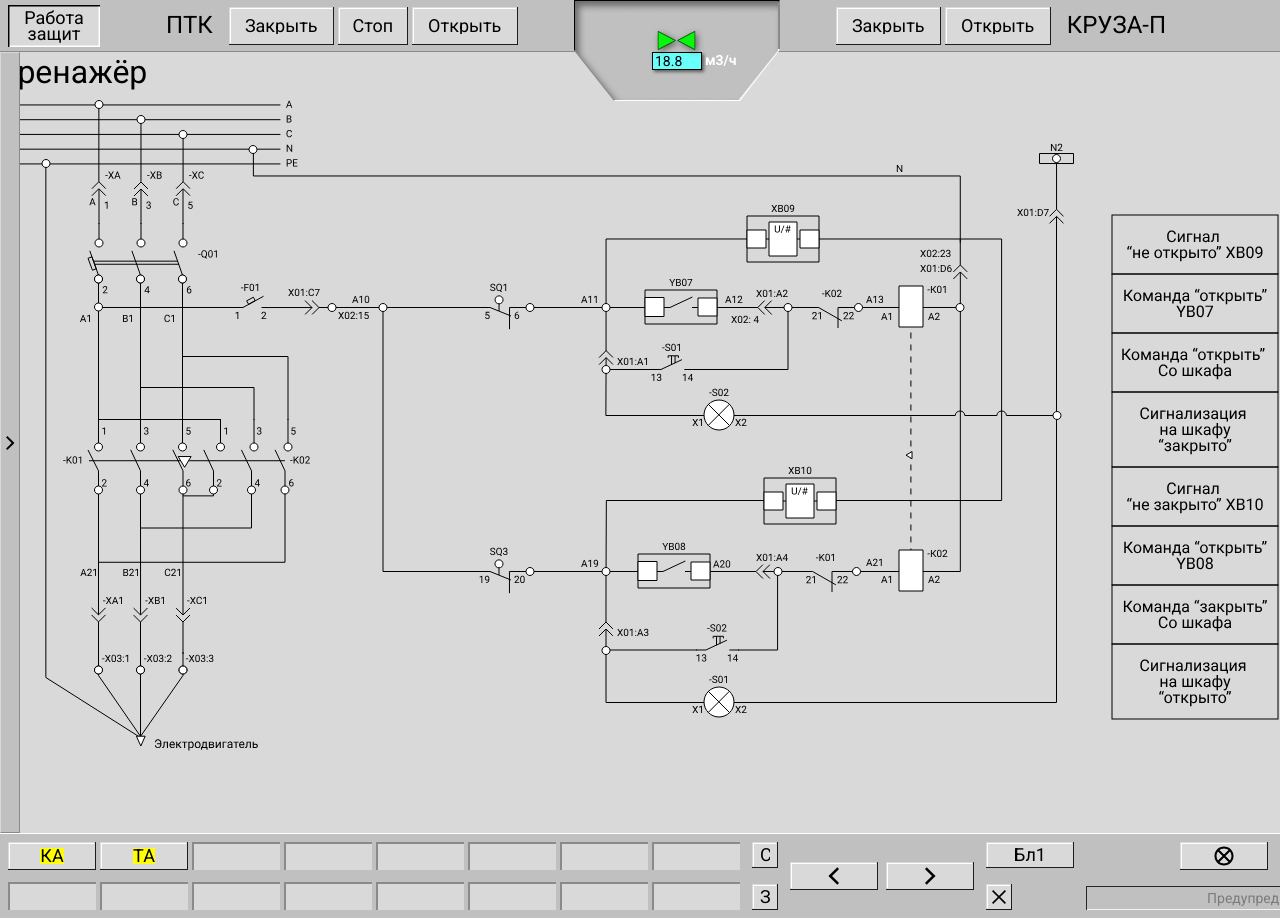
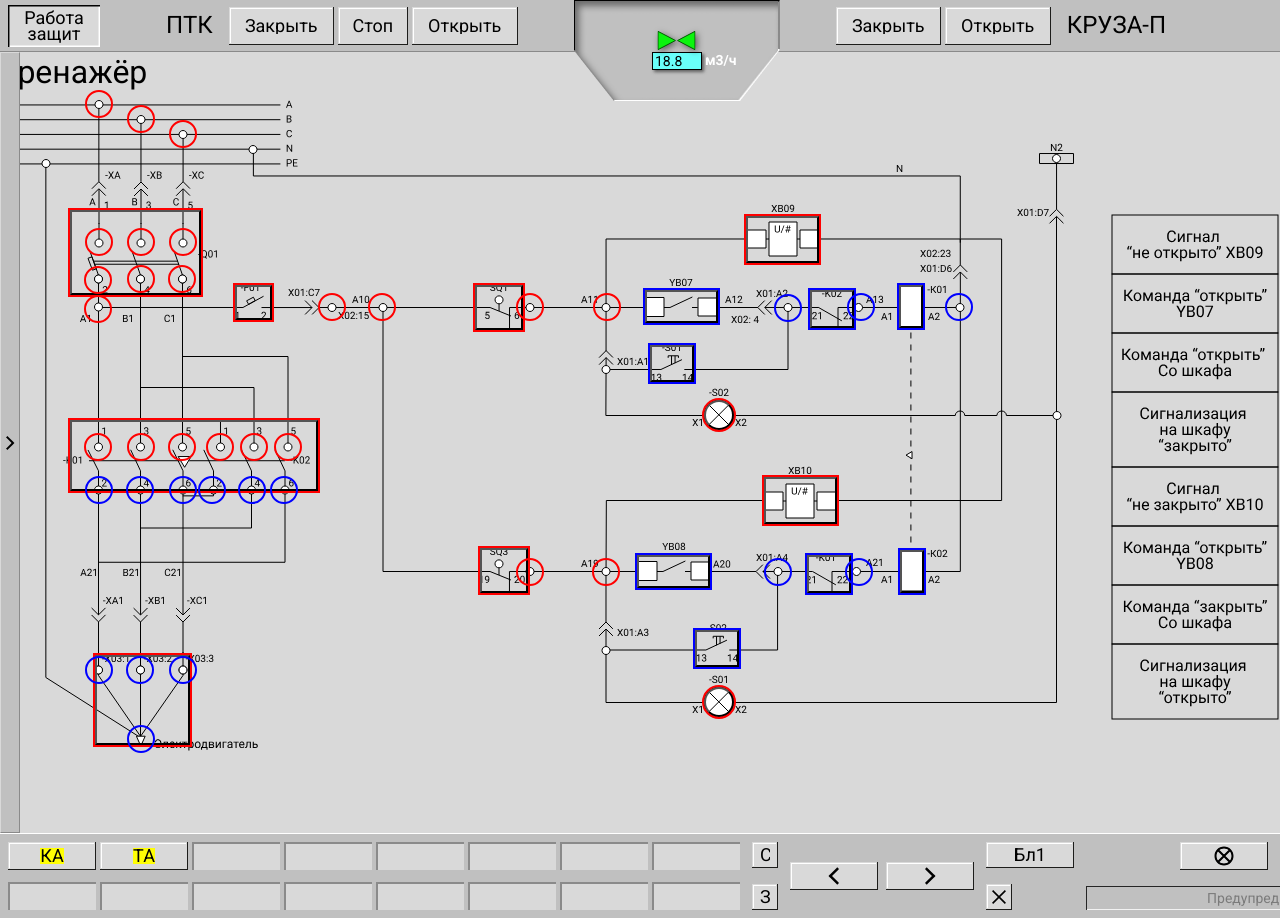
Before and after one commit to paveltomilov/skms, a Next.js app: page / in a window 1280 px wide. Shown: the top 918 px of the page. Built offline with nearby package versions, Linux system fonts and the light colour scheme.

Commit message:
[+] добавила обводку точкам и элементам схемы в зависимотсти от их сопротивления и напряжения, изменила начальное состояние в initialScheme в соответствии с эсборд

```diff
--- a/src/entities/SchemeElement/index.tsx
+++ b/src/entities/SchemeElement/index.tsx
@@ -6,6 +6,8 @@ import { useAppDispatch, useAppSelector } from '@/shared/hooks/store';
 import { openPopup } from '@/store/popupSlice';
 import { PopupContent } from '@/shared/types/popup';
 import { ISchemeElement } from '@/shared/types/scheme';
+import { HIGH_RESISTANCE } from '@/shared/configs/scheme';
+import { findElementByID } from '@/shared/utils/scheme';
 
 interface Prop {
 	element: ISchemeElement;
@@ -20,11 +22,25 @@ export const SchemeElement: FC<Prop> = ({ element }) => {
 		dispatch(openPopup({ isOpen: true, content }));
 	};
 
+	// для визуализации состояния элементов схемы
+	const schemeElement = findElementByID(
+		id,
+		useAppSelector(state => state.circuit),
+	);
+
+	const resistance = schemeElement?.resistance === HIGH_RESISTANCE;
+
+	const elementClassName = `${styles.element} ${styles[id]} ${
+		!activeProb && styles.element_hover
+	} ${
+		resistance
+			? styles.element__highResistance
+			: styles.element__baseResistance
+	}`;
+
 	return (
 		<button
-			className={`${styles.schemeElement} ${styles[id]} ${
-				!activeProb && styles.hover
-			}`}
+			className={elementClassName}
 			id={id}
 			onClick={() =>
 				handleOpenPopup({
--- a/src/entities/SchemeElement/styles.module.scss
+++ b/src/entities/SchemeElement/styles.module.scss
@@ -1,11 +1,19 @@
-.schemeElement {
+.element {
 	position: absolute;
-	opacity: 0;
+	background: transparent;
 	cursor: pointer;
-}
 
-.hover:hover {
-	opacity: 0.5;
+	&_hover:hover {
+		opacity: 0.5;
+	}
+
+	&__highResistance {
+		outline: 2px solid blue;
+	}
+
+	&__baseResistance {
+		outline: 2px solid red;
+	}
 }
 
 .c\.3\.1\.3\.2\.1\.1 {
--- a/src/entities/SchemePoint/index.tsx
+++ b/src/entities/SchemePoint/index.tsx
@@ -4,6 +4,7 @@ import React from 'react';
 import { useDroppable } from '@dnd-kit/core';
 import styles from './styles.module.scss';
 import { IPoint } from '@/shared/types/scheme';
+import { useAppSelector } from '@/shared/hooks/store';
 
 interface Props {
 	id: string;
@@ -20,7 +21,12 @@ export const SchemePoint: React.FC<Props> = ({ id, position }) => {
 		},
 	});
 
-	const pointClassName = `${styles.schemePoint} ${isOver && styles.over}`;
+	// для визуализации состояния точек
+	const schemePoint = useAppSelector(state => state.points[id]);
+
+	const pointClassName = `${styles.point} ${isOver && styles.point_over} ${
+		schemePoint ? styles.point__active : styles.point__inactive
+	}`;
 
 	return (
 		<div
--- a/src/entities/SchemePoint/styles.module.scss
+++ b/src/entities/SchemePoint/styles.module.scss
@@ -1,19 +1,26 @@
 @use '@/shared/scss/variables.module';
 
-.schemePoint {
+.point {
 	position: absolute;
 	border-radius: 50%;
 	width: 24px;
 	height: 24px;
 	transition: opacity 0.2s ease, background-color 0.2s ease,
 		box-shadow 0.2s ease, transform 0.2s ease;
-}
 
 	// Стиль для подсветки точки, когда над ней перетаскивается щуп
-.over {
+	&_over {
 		opacity: 1;
 		background-color: #e44c4c;
-	// Другие эффекты, например, тень или увеличение:
 		box-shadow: 0 0 4px 1px #e76c6c;
 		transform: scale(0.4);
 	}
+
+	&__active {
+		outline: 2px solid red;
+	}
+
+	&__inactive {
+		outline: 2px solid blue;
+	}
+}
--- a/src/shared/configs/scheme.ts
+++ b/src/shared/configs/scheme.ts
@@ -125,48 +125,50 @@ export const SCHEME_POINTS: Record<string, IPoint> = {
 	'p.p.0.1': { x: 87, y: 12 },
 	'p.p.0.2': { x: 129, y: 27 },
 	'p.p.0.3': { x: 171, y: 42 },
-	'p.p.2.1': { x: 86, y: 188 },
-	'p.p.2.2': { x: 129, y: 187 },
-	'p.p.2.3': { x: 170, y: 187 },
-	'p.c.0': { x: 86, y: 217 },
-	'p.c.1': { x: 320, y: 215 },
-	'p.c.2': { x: 370, y: 215 },
-	'p.p.5.1': { x: 87, y: 578 },
-	'p.p.5.2': { x: 128, y: 578 },
-	'p.p.5.3': { x: 171, y: 578 },
-	'p.c.3.2.2': { x: 594, y: 480 },
-	'p.c.n': { x: 947, y: 215 },
 
 	'p.p.1.1': { x: 87, y: 150 },
-	'p.p.1.2': { x: 129, y: 150 },
-	'p.p.1.3': { x: 171, y: 150 },
+	'p.p.2.1': { x: 129, y: 150 },
+	'p.p.3.1': { x: 171, y: 150 },
 
-	'p.p.3.1.1': { x: 86, y: 355 },
-	'p.p.3.1.2': { x: 129, y: 355 },
-	'p.p.3.1.3': { x: 170, y: 355 },
+	'p.p.1.2': { x: 86, y: 188 },
+	'p.p.2.2': { x: 129, y: 187 },
+	'p.p.3.2': { x: 170, y: 187 },
 
-	'p.p.3.2.1': { x: 208, y: 355 },
-	'p.p.3.2.2': { x: 242, y: 355 },
-	'p.p.3.2.3': { x: 276, y: 355 },
+	'p.p.1.3.1': { x: 86, y: 355 },
+	'p.p.2.3.1': { x: 129, y: 355 },
+	'p.p.3.3.1': { x: 170, y: 355 },
+	'p.p.1.3.2': { x: 208, y: 355 },
+	'p.p.2.3.2': { x: 242, y: 355 },
+	'p.p.3.3.2': { x: 276, y: 355 },
 
 	'p.p.4.1.1': { x: 87, y: 398 },
 	'p.p.4.1.2': { x: 128, y: 398 },
 	'p.p.4.1.3': { x: 171, y: 398 },
-
 	'p.p.4.2.1': { x: 200, y: 398 },
 	'p.p.4.2.2': { x: 240, y: 398 },
 	'p.p.4.2.3': { x: 272, y: 398 },
 
+	'p.p.1.5': { x: 87, y: 578 },
+	'p.p.2.5': { x: 128, y: 578 },
+	'p.p.3.5': { x: 171, y: 578 },
+
 	'p.p.n': { x: 129, y: 647 },
 
-	'p.c.3.1.1': { x: 518, y: 215 },
-	'p.c.3.1.2': { x: 595, y: 215 },
-	'p.c.3.1.3.2.1': { x: 776, y: 216 },
-	'p.c.3.1.3.2.2': { x: 849, y: 215 },
+	'p.c.0': { x: 86, y: 217 },
+	'p.c.1': { x: 320, y: 215 },
+	'p.c.2': { x: 370, y: 215 },
 
-	'p.c.3.2.1': { x: 518, y: 480 },
-	'p.c.3.2.3.2.1': { x: 766, y: 480 },
-	'p.c.3.2.3.2.2': { x: 847, y: 480 },
+	'p.с.3.1.1': { x: 518, y: 215 },
+	'p.с.3.1.2': { x: 595, y: 215 },
+	'p.с.3.1.3.2.1': { x: 776, y: 216 },
+	'p.с.3.1.3.2.2': { x: 849, y: 215 },
+
+	'p.c.n': { x: 947, y: 215 },
+
+	'p.с.3.2.1': { x: 518, y: 480 },
+	'p.с.3.2.2': { x: 594, y: 480 },
+	'p.с.3.2.3.2.1': { x: 766, y: 480 },
+	'p.с.3.2.3.2.2': { x: 847, y: 480 },
 };
 
 // Значение сопротивления при обрыве или при размыкании цепи
--- a/src/store/circuitSlice.ts
+++ b/src/store/circuitSlice.ts
@@ -1,3 +1,4 @@
+import { HIGH_RESISTANCE } from '@/shared/configs/scheme';
 import { findElementByID } from '@/shared/utils/scheme';
 import { createSlice, PayloadAction } from '@reduxjs/toolkit';
 
@@ -817,7 +818,7 @@ export const initialState: InitialSchemeState = {
 						{
 							id: 'c.3.1.3.2.2',
 							name: 'Блокировка включения пускателя на открытие',
-							resistance: 0,
+							resistance: HIGH_RESISTANCE,
 							malfunctions: [
 								{
 									id: 'c.3.1.3.2.2.1',
@@ -834,7 +835,7 @@ export const initialState: InitialSchemeState = {
 						{
 							id: 'c.3.1.3.2.3',
 							name: 'Катушка пускателя открыть',
-							resistance: 6400,
+							resistance: HIGH_RESISTANCE,
 							malfunctions: [
 								{
 									id: 'c.3.1.3.2.3.1',
@@ -967,7 +968,7 @@ export const initialState: InitialSchemeState = {
 						{
 							id: 'c.3.2.3.2.2',
 							name: 'Блокировка включения пускателя на закрыть',
-							resistance: 0,
+							resistance: HIGH_RESISTANCE,
 							malfunctions: [
 								{
 									id: 'c.3.2.3.2.2.1',
@@ -984,7 +985,7 @@ export const initialState: InitialSchemeState = {
 						{
 							id: 'c.3.2.3.2.3',
 							name: 'Катушка пускателя закрыть',
-							resistance: 6400,
+							resistance: HIGH_RESISTANCE,
 							malfunctions: [
 								{
 									id: 'c.3.2.3.2.3.1',
```
Lines whose indentation alone changed are shown as unchanged.
